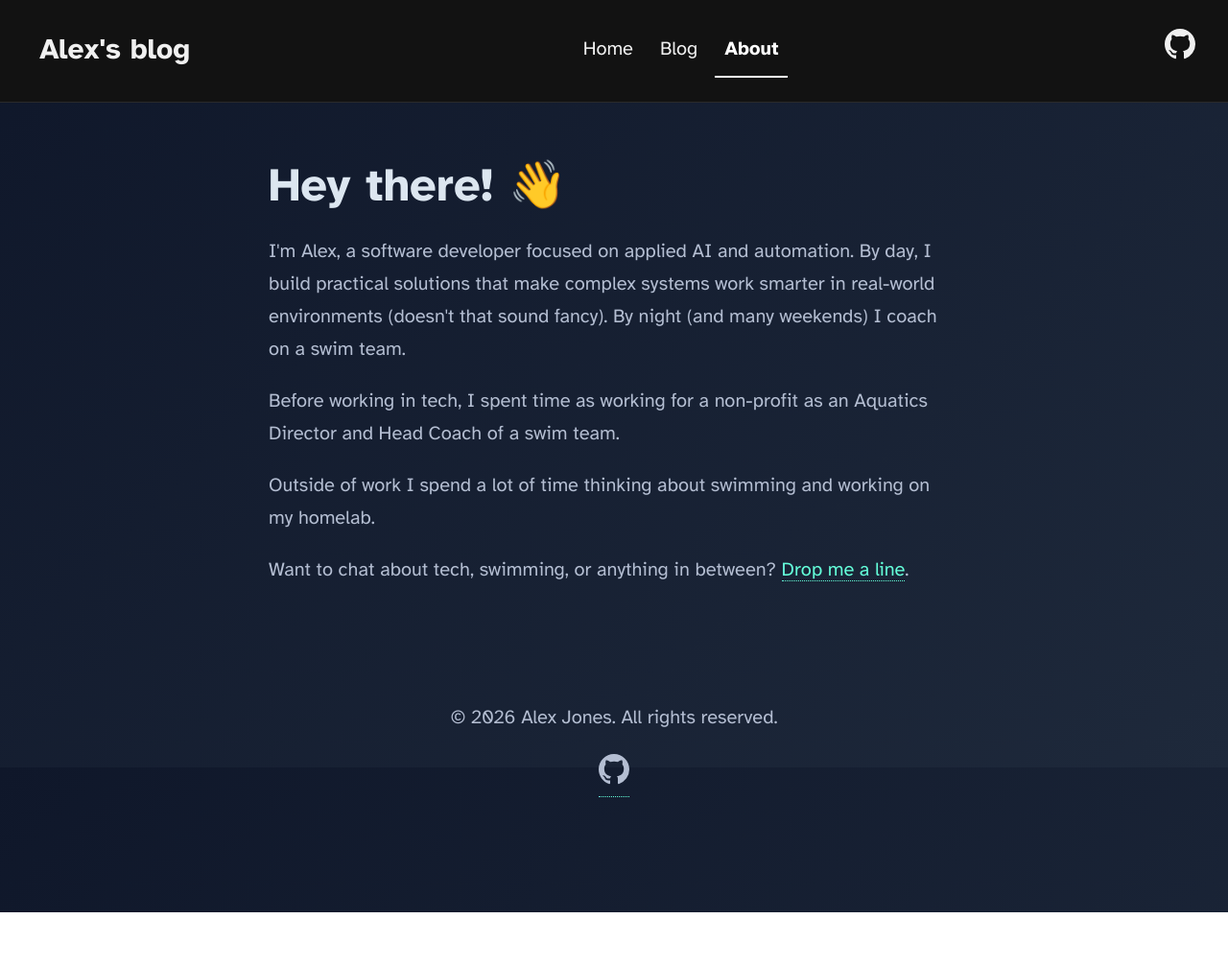
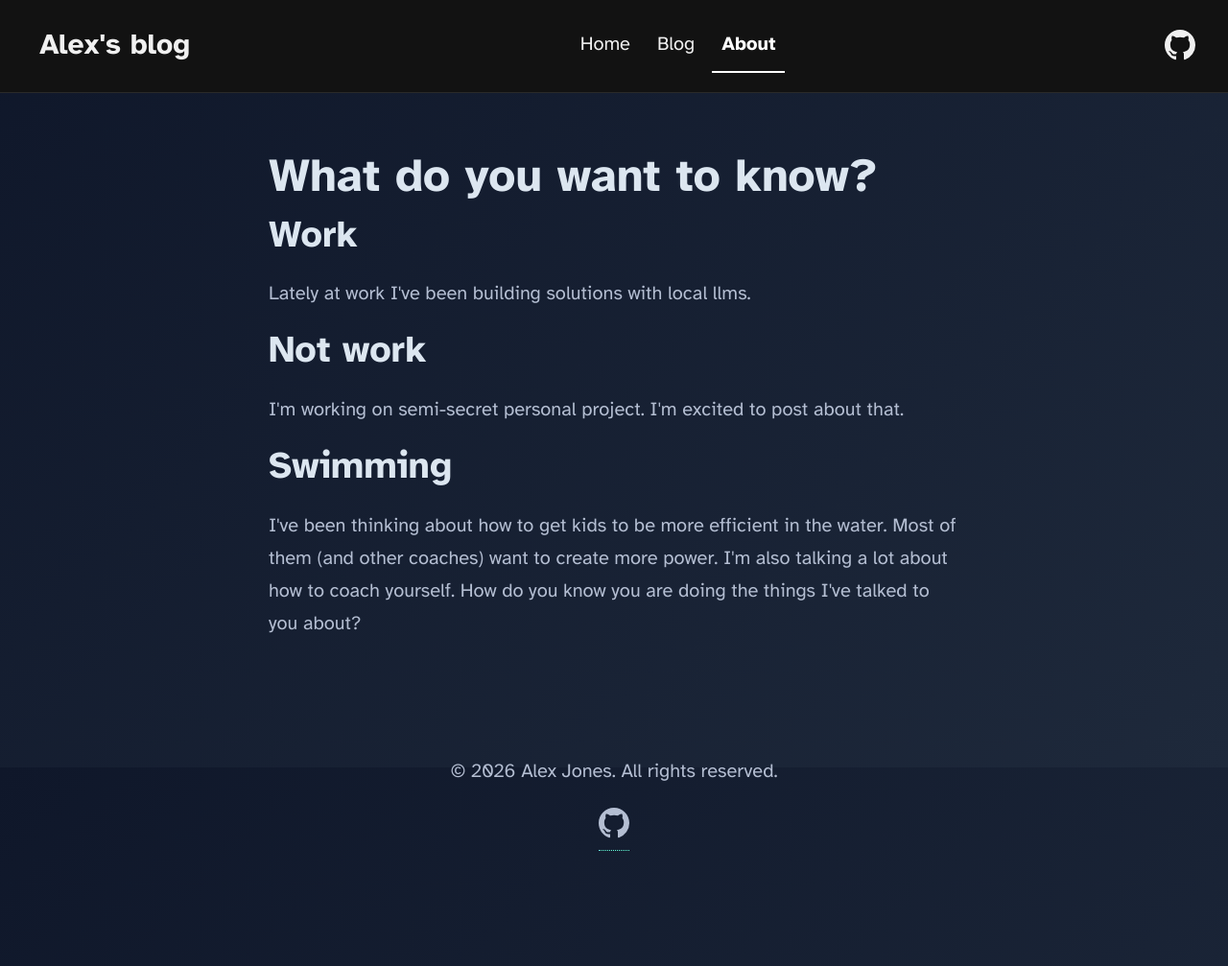
Before and after one commit to alejones/alejones.github.io, an Astro site: page /about in a window 1280 px wide. Shown: the whole page at 96% size. Before the commit the page ends 951 px from the top, so only its background shows below. Built offline with nearby package versions, Linux system fonts and the light colour scheme; Astro itself is replaced by a stand-in of ours.

Commit message:
update astro, update index

```diff
--- a/src/components/Header.astro
+++ b/src/components/Header.astro
@@ -10,6 +10,7 @@ import HeaderLink from './HeaderLink.astro';
 			<HeaderLink href="/blog">Blog</HeaderLink>
 			<HeaderLink href="/about">About</HeaderLink>
 		</div>
+		<div class="social-links">
 			<a href="https://github.com/alejones" target="_blank">
 				<span class="sr-only">Go to Astro's GitHub repo</span>
 				<svg viewBox="0 0 16 16" aria-hidden="true" width="32" height="32"
--- a/src/content.config.ts
+++ b/src/content.config.ts
@@ -1,5 +1,6 @@
 import { glob } from 'astro/loaders';
-import { defineCollection, z } from 'astro:content';
+import { defineCollection } from 'astro:content';
+import { z } from 'astro/zod';
 
 const blog = defineCollection({
 	// Load Markdown and MDX files in the `src/content/blog/` directory.
--- a/src/pages/about.mdx
+++ b/src/pages/about.mdx
@@ -1,18 +1,20 @@
 ---
 layout: '../layouts/MainLayout.astro'
 title: "About Me"
-pubDate: 2025-03-18
+pubDate: 2026-11-07
 description: "Your site description"
 heroImage: "/blog-placeholder-about.jpg"
 ---
 
 
-## Hey there! 👋
+## What do you want to know?
 
-I'm Alex, a software developer focused on applied AI and automation. By day, I build practical solutions that make complex systems work smarter in real-world environments (doesn't that sound fancy). By night (and many weekends) I coach on a swim team.
+### Work
+Lately at work I've been building solutions with local llms.
 
-Before working in tech, I spent time as working for a non-profit as an Aquatics Director and Head Coach of a swim team.
+### Not work
+I'm working on semi-secret personal project. I'm excited to post about that.
 
-Outside of work I spend a lot of time thinking about swimming and working on my homelab.
-
-Want to chat about tech, swimming, or anything in between? [Drop me a line](/contact).
+### Swimming
+I've been thinking about how to get kids to be more efficient in the water. Most of them (and other coaches) want to create more power.
+I'm also talking a lot about how to coach yourself. How do you know you are doing the things I've talked to you about?
```
Also changed, not shown: package.json (+6 -4 lines), src/pages/index.mdx (+3 -9 lines), README.md, 1 other file.
